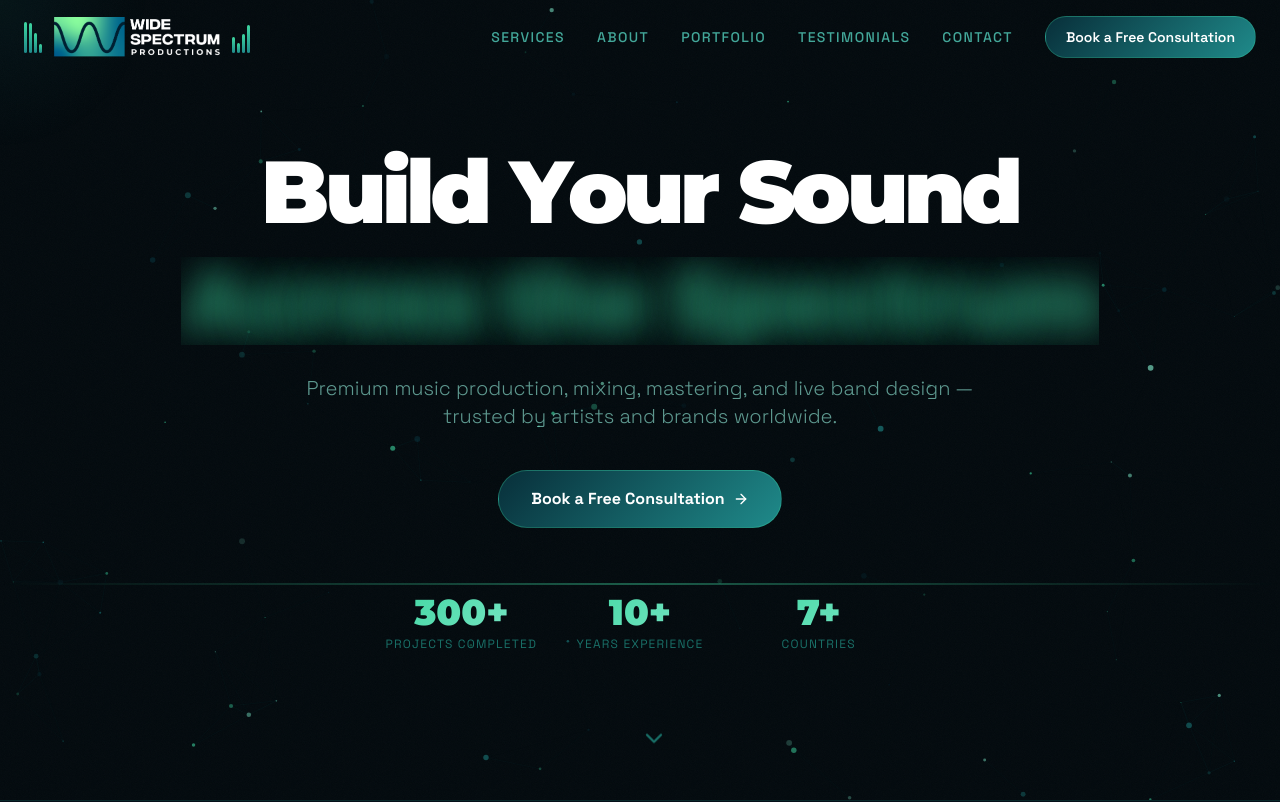
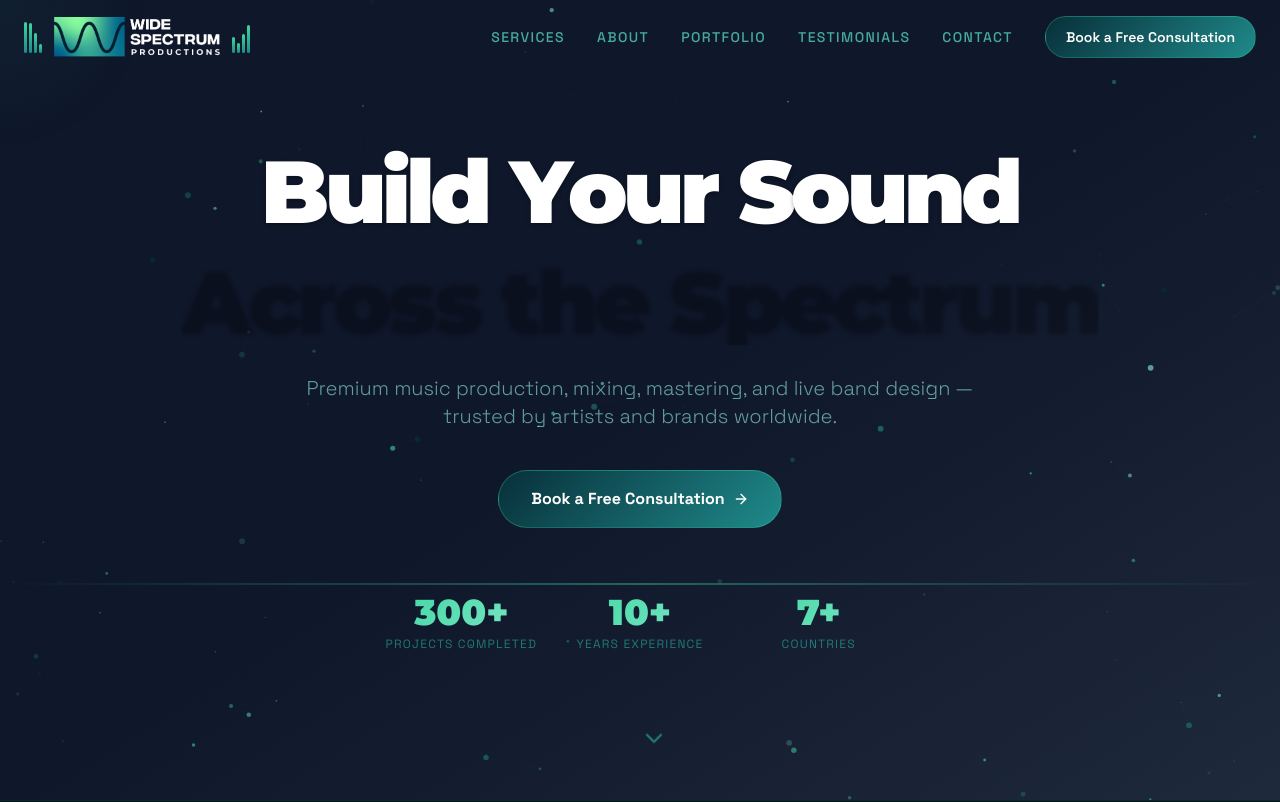
Before and after one commit to simigpt7/WideSpectrum, a React (Vite) app: page / in a window 1280 px wide. Shown: the top 802 px of the page. Built offline with nearby package versions, Linux system fonts and the light colour scheme.

Commit message:
Enhance Hero Section Clarity

```diff
--- a/src/App.tsx
+++ b/src/App.tsx
@@ -327,12 +327,12 @@ export default function App() {
       </nav>
 
       {/* ── HERO ──────────────────────────────────────────────────────── */}
-      <section id="home" className="relative min-h-screen flex flex-col items-center justify-center overflow-hidden">
+      <section id="home" className="relative min-h-screen flex flex-col items-center justify-center overflow-hidden bg-gradient-to-br from-slate-900 via-slate-900 to-slate-800">
         <HeroCanvas />
         <div className="hero-scanline" />
 
-        <div className="relative z-10 text-center px-6 max-w-5xl mx-auto">
-          <h1 className="mb-4" style={{ fontFamily: 'Montserrat, sans-serif', perspective: '800px' }}>
+        <div className="relative z-20 text-center px-6 max-w-5xl mx-auto">
+          <h1 className="mb-4" style={{ fontFamily: 'Montserrat, sans-serif', perspective: '800px', textShadow: '0 2px 4px rgba(0,0,0,0.3)' }}>
             <span className="block text-[clamp(2.2rem,7vw,5.5rem)] font-black leading-none tracking-tighter text-white mb-2">
               <AnimLetters text="Build Your Sound" baseDelay={0.4} />
             </span>
--- a/src/index.css
+++ b/src/index.css
@@ -64,8 +64,8 @@ body {
 }
 
 @keyframes glowPulse {
-  0%, 100% { text-shadow: 0 0 20px rgba(62, 214, 160, 0.3), 0 0 40px rgba(62, 214, 160, 0.1); }
-  50%       { text-shadow: 0 0 40px rgba(62, 214, 160, 0.6), 0 0 80px rgba(62, 214, 160, 0.2); }
+  0%, 100% { filter: brightness(1); }
+  50%       { filter: brightness(1.1); }
 }
 
 @keyframes scanline {
@@ -121,10 +121,11 @@ body {
 
 /* ── Gradient text ── */
 .gradient-text {
-  background: linear-gradient(135deg, #1F8A8A 0%, #3ED6A0 50%, #7EE7C8 100%);
+  background: linear-gradient(135deg, #3ED6A0 0%, #7EE7C8 100%);
   -webkit-background-clip: text;
   -webkit-text-fill-color: transparent;
   background-clip: text;
+  filter: brightness(1.2);
 }
 
 .gradient-text-warm {
```
